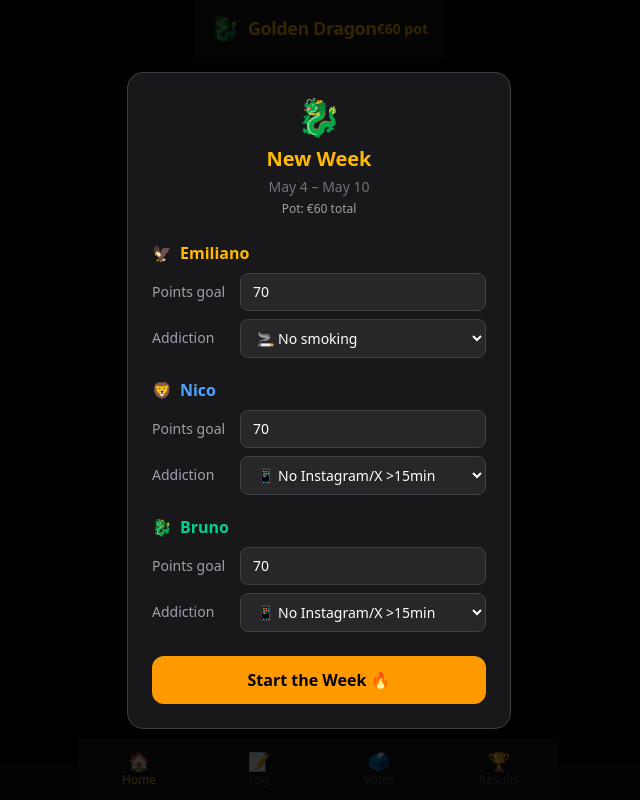
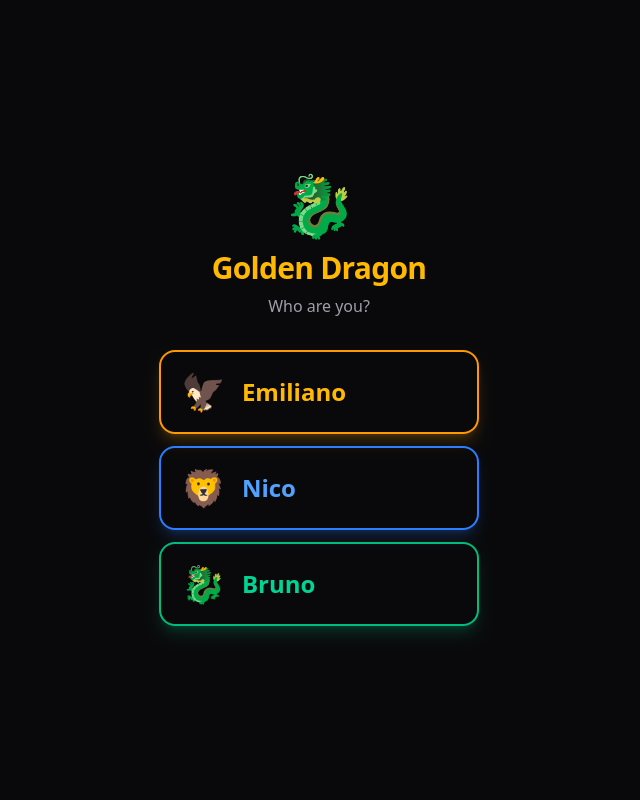
Before and after one commit to miniminimini-debug/golden-dragon, a React (Vite) app: page / in a window 1280 px wide. Shown: the whole page, without its empty margins (321-961 px from the left). Built offline with nearby package versions, Linux system fonts and the light colour scheme.

Commit message:
Add player select screen and persist identity

```diff
--- a/src/App.jsx
+++ b/src/App.jsx
@@ -4,23 +4,25 @@ import DailyLog from './components/DailyLog.jsx';
 import VotingPanel from './components/VotingPanel.jsx';
 import WeekSetup from './components/WeekSetup.jsx';
 import WeekSummary from './components/WeekSummary.jsx';
+import PlayerSelect from './components/PlayerSelect.jsx';
+import { PLAYER_META } from './components/PlayerCard.jsx';
 import { getWeekId } from './utils/dates.js';
 
 const TABS = [
-  { id: 'dashboard', label: 'Home', icon: '🏠' },
-  { id: 'log', label: 'Log', icon: '📝' },
-  { id: 'votes', label: 'Votes', icon: '🗳️' },
-  { id: 'summary', label: 'Results', icon: '🏆' },
+  { id: 'dashboard', label: 'Home',    icon: '🏠' },
+  { id: 'log',       label: 'Log',     icon: '📝' },
+  { id: 'votes',     label: 'Votes',   icon: '🗳️' },
+  { id: 'summary',   label: 'Results', icon: '🏆' },
 ];
 
 function AppShell() {
   const { state, dispatch } = useApp();
   const currentWeekId = getWeekId();
   const needsSetup = !state.weeks[currentWeekId];
+  const user = state.currentUser;
+  const meta = user ? PLAYER_META[user] : null;
 
-  function handleWeekSetupDone() {
-    dispatch({ type: 'SET_TAB', tab: 'dashboard' });
-  }
+  if (!user) return <PlayerSelect />;
 
   return (
     <div className="flex flex-col min-h-screen bg-zinc-950 max-w-[480px] mx-auto">
@@ -30,20 +32,26 @@ function AppShell() {
           <span className="text-2xl">🐉</span>
           <span className="text-lg font-black text-amber-400 tracking-tight">Golden Dragon</span>
         </div>
-        <div className="text-right">
-          <span className="text-amber-400 font-bold text-sm">€60 pot</span>
+        <div className="flex items-center gap-3">
           {state.currentWeekId && (
-            <p className="text-zinc-500 text-xs">Week {state.currentWeekId.split('-W')[1]}</p>
+            <span className="text-amber-400 font-bold text-sm">€60 pot</span>
           )}
+          <button
+            onClick={() => dispatch({ type: 'SET_CURRENT_USER', player: null })}
+            className={`flex items-center gap-1.5 bg-zinc-800 hover:bg-zinc-700 px-3 py-1.5 rounded-xl text-sm font-semibold transition-colors ${meta?.text}`}
+          >
+            <span>{meta?.emoji}</span>
+            <span className="capitalize">{user}</span>
+          </button>
         </div>
       </header>
 
       {/* Main content */}
       <main className="flex-1 overflow-y-auto pb-20">
         {state.activeTab === 'dashboard' && <Dashboard />}
-        {state.activeTab === 'log' && <DailyLog />}
-        {state.activeTab === 'votes' && <VotingPanel />}
-        {state.activeTab === 'summary' && <WeekSummary />}
+        {state.activeTab === 'log'       && <DailyLog />}
+        {state.activeTab === 'votes'     && <VotingPanel />}
+        {state.activeTab === 'summary'   && <WeekSummary />}
       </main>
 
       {/* Bottom nav */}
@@ -63,7 +71,7 @@ function AppShell() {
       </nav>
 
       {/* Week setup modal */}
-      {needsSetup && <WeekSetup onDone={handleWeekSetupDone} />}
+      {needsSetup && <WeekSetup onDone={() => dispatch({ type: 'SET_TAB', tab: 'dashboard' })} />}
     </div>
   );
 }
--- /dev/null
+++ b/src/components/PlayerSelect.jsx
@@ -0,0 +1,38 @@
+import { useApp } from '../context/AppContext.jsx';
+
+const PLAYERS = [
+  { key: 'emiliano', emoji: '🦅', color: 'border-amber-500 hover:bg-amber-500/10 text-amber-400', glow: 'shadow-amber-500/20' },
+  { key: 'nico',     emoji: '🦁', color: 'border-blue-500 hover:bg-blue-500/10 text-blue-400',   glow: 'shadow-blue-500/20' },
+  { key: 'bruno',    emoji: '🐉', color: 'border-emerald-500 hover:bg-emerald-500/10 text-emerald-400', glow: 'shadow-emerald-500/20' },
+];
+
+export default function PlayerSelect() {
+  const { dispatch } = useApp();
+
+  function choose(player) {
+    dispatch({ type: 'SET_CURRENT_USER', player });
+  }
+
+  return (
+    <div className="fixed inset-0 bg-zinc-950 flex flex-col items-center justify-center z-50 p-6 gap-8">
+      <div className="text-center space-y-2">
+        <div className="text-6xl mb-4">🐉</div>
+        <h1 className="text-3xl font-black text-amber-400 tracking-tight">Golden Dragon</h1>
+        <p className="text-zinc-400 text-base">Who are you?</p>
+      </div>
+
+      <div className="w-full max-w-xs space-y-3">
+        {PLAYERS.map(({ key, emoji, color, glow }) => (
+          <button
+            key={key}
+            onClick={() => choose(key)}
+            className={`w-full border-2 ${color} rounded-2xl p-5 flex items-center gap-4 transition-all active:scale-95 shadow-lg ${glow}`}
+          >
+            <span className="text-4xl">{emoji}</span>
+            <span className="text-2xl font-bold capitalize">{key}</span>
+          </button>
+        ))}
+      </div>
+    </div>
+  );
+}
--- a/src/context/AppContext.jsx
+++ b/src/context/AppContext.jsx
@@ -20,6 +20,7 @@ function buildInitialState() {
     weeks: {},
     activeTab: 'dashboard',
     selectedPlayer: 'emiliano',
+    currentUser: null,
   };
 }
 
@@ -57,6 +58,13 @@ function reducer(state, action) {
         },
       };
     }
+
+    case 'SET_CURRENT_USER':
+      return {
+        ...state,
+        currentUser: action.player,
+        selectedPlayer: action.player || state.selectedPlayer,
+      };
 
     case 'SET_TAB':
       return { ...state, activeTab: action.tab };
```
